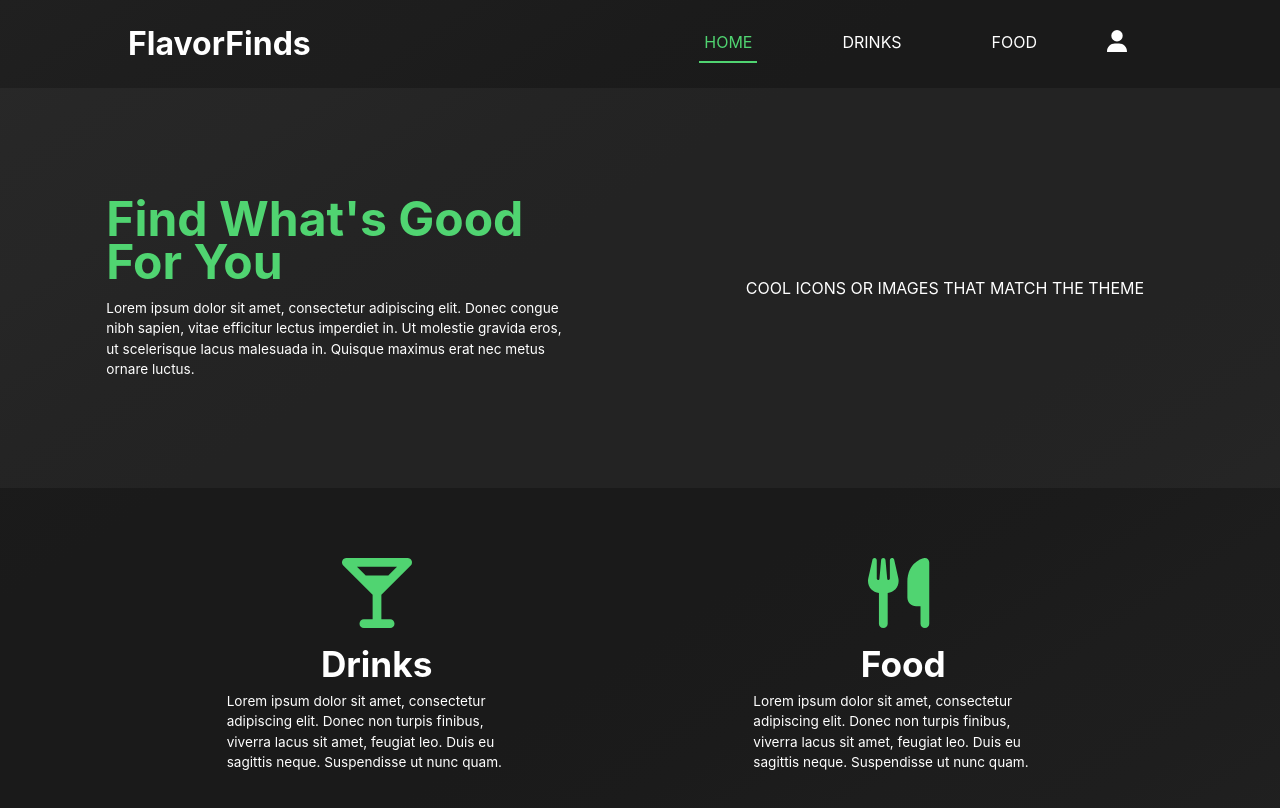
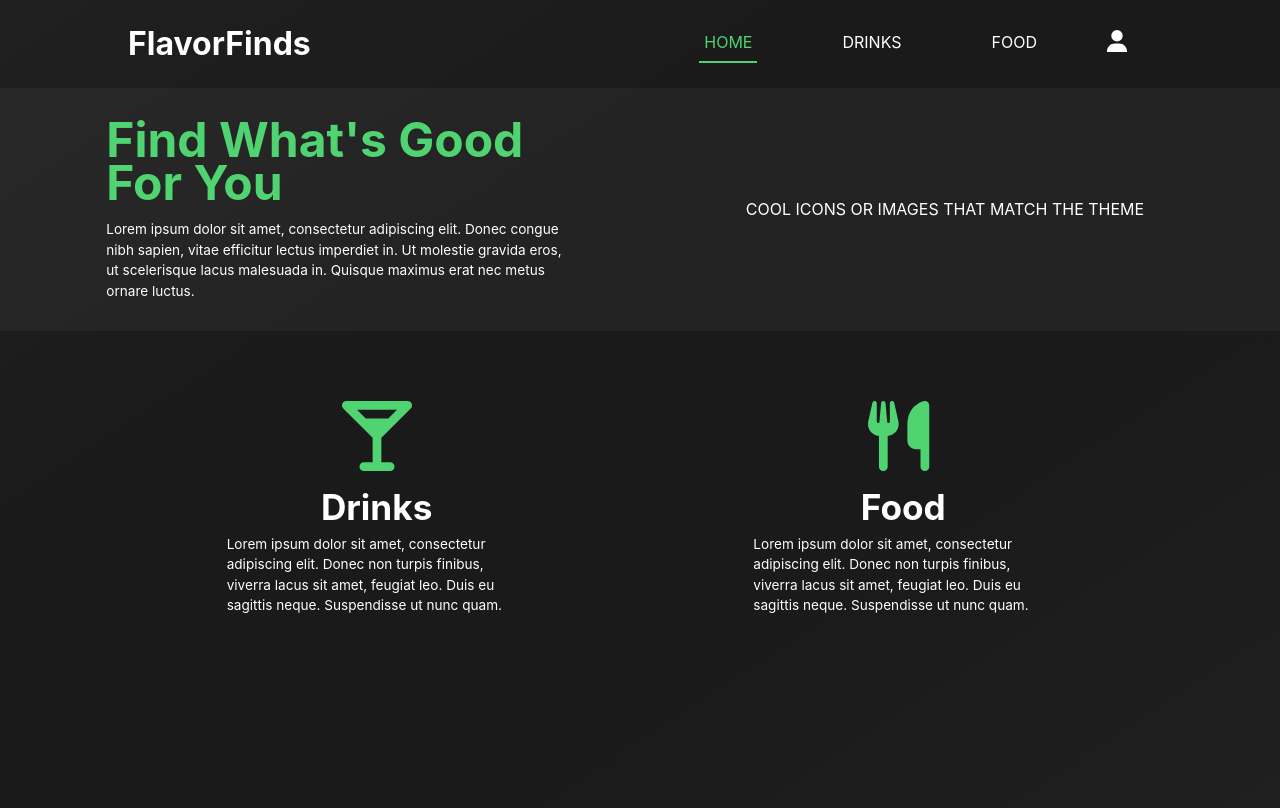
Before and after one commit to Evan-OR/team-project-module, a React (Vite) app in the folder frontend/: page / in a window 1280 px wide. Shown: the top 808 px of the page. Built offline with nearby package versions, Linux system fonts and the light colour scheme.

Commit message:
changed max page with to 1440px

```diff
--- a/frontend/src/styles/index.scss
+++ b/frontend/src/styles/index.scss
@@ -23,11 +23,15 @@
 html {
   overflow-y: overlay;
 }
-
+#root {
+  display: flex;
+  justify-content: center;
+}
 .App {
   display: flex;
   flex-direction: column;
   align-items: center;
+  max-width: 1440px;
 }
 
 body {
```
